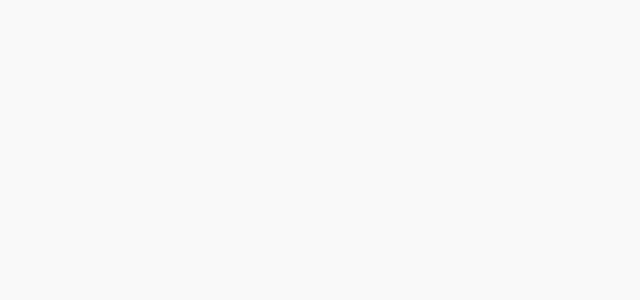
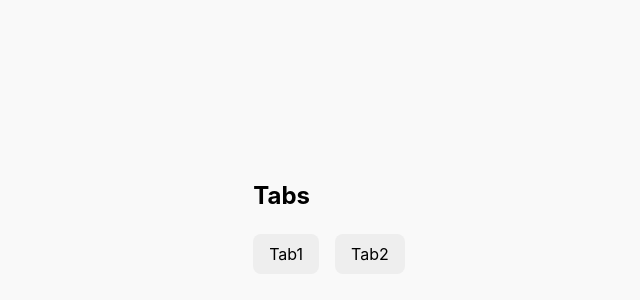
Before and after one commit to kyrregjerstad/sr-frontend-interview, a React (Vite) app: page / in a window 1280 px wide. Shown: the part 176-476 px from the top of the page, without its empty margins (311-951 px from the left). Built offline with nearby package versions, Linux system fonts and the light colour scheme.

Commit message:
version 2 of interview

```diff
--- a/src/App.tsx
+++ b/src/App.tsx
@@ -1,5 +1,38 @@
+import Card from "./components/Card/Card";
+import { Tabs } from "./components/Tabs/Tabs";
+
 function App() {
-  return <></>;
+  return (
+    <div>
+      <h2>Tabs</h2>
+      <Tabs
+        tabs={[
+          { name: "Tab1", content: <Tab1Content /> },
+          { name: "Tab2", content: <Tab2Content /> },
+        ]}
+      />
+    </div>
+  );
 }
 
 export default App;
+
+const Tab1Content = () => {
+  // add fetch logic here
+  return (
+    <div>
+      <h2>Tab 1</h2>
+      <Card>This is the tab 1 content</Card>
+    </div>
+  );
+};
+
+const Tab2Content = () => {
+  // add fetch logic here
+  return (
+    <div>
+      <h2>Tab 2</h2>
+      <Card>This is the content of tab 2</Card>
+    </div>
+  );
+};
--- /dev/null
+++ b/src/components/Tabs/Tabs.module.scss
@@ -0,0 +1,32 @@
+.wrapper {
+  display: flex;
+  flex-direction: column;
+  gap: 1rem;
+  .content {
+    display: flex;
+    flex-direction: column;
+    gap: 1rem;
+  }
+}
+.tabs {
+  display: flex;
+  flex-direction: row;
+  gap: 1rem;
+
+  .tab {
+    padding: 0.5rem 1rem;
+    border-radius: 0.5rem;
+    background-color: #eee;
+    cursor: pointer;
+    user-select: none;
+    height: 1.5rem;
+
+    &:hover {
+      background-color: #ccc;
+    }
+  }
+
+  .tabSelected {
+    background-color: #ccc;
+  }
+}
--- /dev/null
+++ b/src/components/Tabs/Tabs.tsx
@@ -0,0 +1,46 @@
+import React from "react";
+import classes from "./Tabs.module.scss";
+
+interface TabsProps {
+  tabs: {
+    name: string;
+    content: React.ReactNode;
+  }[];
+}
+
+/**
+ * Tabs component that switches the content based on the selected tab
+ * @param tabs - An array of tabs to display
+ */
+export const Tabs = ({ tabs }: TabsProps) => {
+  const [selectedTab, setSelectedTab] = React.useState<number | null>(null);
+
+  const handleTabClick = (index: number) => {
+    if (index === selectedTab) {
+      setSelectedTab(null);
+    } else {
+      setSelectedTab(index);
+    }
+  };
+
+  return (
+    <div className={classes.wrapper}>
+      <div className={classes.tabs}>
+        {tabs.map((tab, index) => (
+          <div
+            key={index}
+            className={`${classes.tab} ${
+              index === selectedTab ? classes.tabSelected : ""
+            }`}
+            onClick={() => handleTabClick(index)}
+          >
+            {tab.name}
+          </div>
+        ))}
+      </div>
+      <div className={classes.content}>
+        {typeof selectedTab === "number" && tabs[selectedTab].content}
+      </div>
+    </div>
+  );
+};
```
Also changed, not shown: src/api/index.ts (deleted, +0 -47 lines), src/pages/HomePage.tsx (deleted, +0 -32 lines), 1 other file (tests, documents, lock files or other folders).
